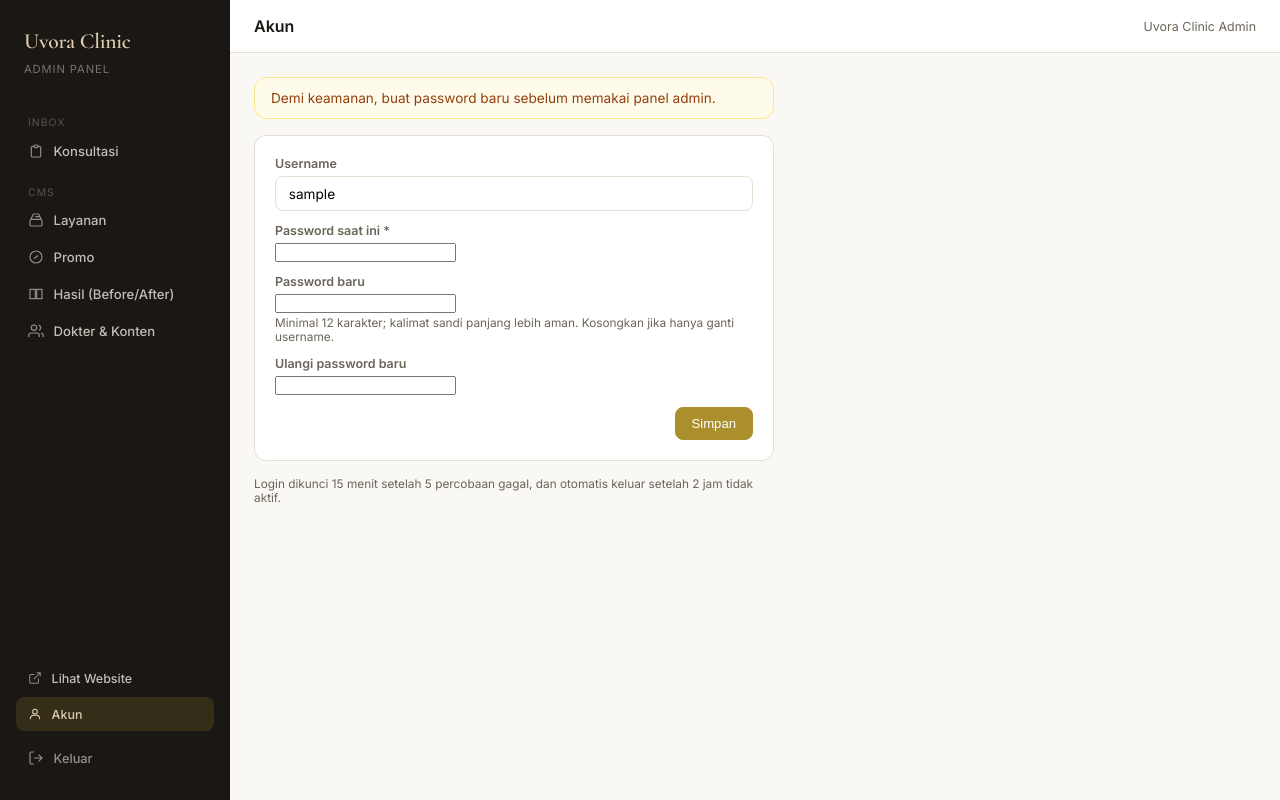
After one commit to kotakranger/uvoraclinic, a PHP site: page /admin/akun.php in a window 1280 px wide. The commit adds this page. Run offline with PHP 8.4, Linux system fonts and the light colour scheme; the visitor is signed in with stand-in values (Sample User, id 1); tables that the repository leaves empty or names only in its code hold one stand-in row (values such as "Sample post").

Commit message:
feat(admin): akun admin di database, halaman Akun, throttling login
- Tabel admin_users (bcrypt) menggantikan hash di auth.php; dibuat oleh migrate.php dengan password acak sekali tampil
- Halaman Akun untuk ganti username/password; wajib ganti password di login pertama
- Batas 5 percobaan gagal per 15 menit per IP, logout otomatis setelah 2 jam, cookie Secure di HTTPS
- Perbarui README & checklist

Co-Authored-By: Claude Sonnet 5.5 <noreply@anthropic.com>

```diff
--- /dev/null
+++ b/admin/akun.php
@@ -0,0 +1,98 @@
+<?php
+/**
+ * admin/akun.php — Ganti username & password admin.
+ */
+require_once __DIR__ . '/auth.php';
+require_once __DIR__ . '/../includes/csrf.php';
+require_once __DIR__ . '/../includes/admin_layout.php';
+
+admin_require_login();
+
+$pdo    = db();
+$uid    = (int) $_SESSION['admin_uid'];
+$force  = !empty($_SESSION['admin_must_change']);
+$me     = $pdo->prepare("SELECT * FROM admin_users WHERE id = ?");
+$me->execute([$uid]);
+$me = $me->fetch();
+if (!$me) { admin_logout(); header('Location: login.php'); exit; }
+
+$errors = [];
+if ($_SERVER['REQUEST_METHOD'] === 'POST') {
+    if (!csrf_verify()) {
+        $errors[] = 'Sesi tidak valid, silakan muat ulang halaman.';
+    } else {
+        $current  = (string) ($_POST['current_password'] ?? '');
+        $username = trim($_POST['username'] ?? '');
+        $new      = (string) ($_POST['new_password'] ?? '');
+        $confirm  = (string) ($_POST['confirm_password'] ?? '');
+
+        if (!password_verify($current, $me['password_hash'])) {
+            $errors[] = 'Password saat ini salah.';
+        }
+        if (!preg_match('/^[A-Za-z0-9._-]{3,32}$/', $username)) {
+            $errors[] = 'Username 3–32 karakter: huruf, angka, titik, strip, atau garis bawah.';
+        }
+        if ($new !== '') {
+            if (mb_strlen($new) < ADMIN_MIN_PASS_LEN) $errors[] = 'Password baru minimal ' . ADMIN_MIN_PASS_LEN . ' karakter.';
+            if ($new !== $confirm)                    $errors[] = 'Konfirmasi password tidak cocok.';
+            if (strcasecmp($new, $username) === 0)     $errors[] = 'Password tidak boleh sama dengan username.';
+        } elseif ($force) {
+            $errors[] = 'Anda harus membuat password baru sebelum melanjutkan.';
+        }
+
+        if (!$errors) {
+            try {
+                $hash = $new !== '' ? password_hash($new, PASSWORD_BCRYPT) : $me['password_hash'];
+                $pdo->prepare("UPDATE admin_users SET username = ?, password_hash = ?, must_change = 0 WHERE id = ?")
+                    ->execute([$username, $hash, $uid]);
+                session_regenerate_id(true);
+                $_SESSION['admin_user']        = $username;
+                $_SESSION['admin_must_change'] = false;
+                flash_set('ok', 'Akun diperbarui.' . ($new !== '' ? ' Password baru sudah aktif.' : ''));
+                header('Location: akun.php'); exit;
+            } catch (PDOException $e) {
+                $errors[] = ($e->errorInfo[1] ?? 0) == 1062 ? 'Username sudah dipakai.' : 'Gagal menyimpan akun.';
+            }
+        }
+        $me['username'] = $username !== '' ? $username : $me['username'];
+    }
+}
+
+$active_page = 'akun';
+admin_head('Akun', $active_page);
+flash_html();
+?>
+<div style="max-width:520px">
+  <?php if ($force): ?>
+    <div class="flash flash-err" style="background:#fffbeb;color:#92400e;border-color:#fde68a;">Demi keamanan, buat password baru sebelum memakai panel admin.</div>
+  <?php endif; ?>
+  <?php foreach ($errors as $err): ?>
+    <div class="flash flash-err">✕ <?= he($err) ?></div>
+  <?php endforeach; ?>
+
+  <form method="POST" class="card card-body" autocomplete="off">
+    <?= csrf_field() ?>
+    <div class="form-group">
+      <label class="lbl">Username</label>
+      <input type="text" name="username" value="<?= he($me['username']) ?>" required autocomplete="username">
+    </div>
+    <div class="form-group">
+      <label class="lbl">Password saat ini *</label>
+      <input type="password" name="current_password" required autocomplete="current-password">
+    </div>
+    <div class="form-group">
+      <label class="lbl">Password baru</label>
+      <input type="password" name="new_password" minlength="<?= ADMIN_MIN_PASS_LEN ?>" autocomplete="new-password" <?= $force ? 'required' : '' ?>>
+      <p class="hint">Minimal <?= ADMIN_MIN_PASS_LEN ?> karakter; kalimat sandi panjang lebih aman. Kosongkan jika hanya ganti username.</p>
+    </div>
+    <div class="form-group">
+      <label class="lbl">Ulangi password baru</label>
+      <input type="password" name="confirm_password" minlength="<?= ADMIN_MIN_PASS_LEN ?>" autocomplete="new-password">
+    </div>
+    <div style="display:flex;justify-content:flex-end;margin-top:.5rem">
+      <button type="submit" class="btn btn-primary">Simpan</button>
+    </div>
+  </form>
+  <p class="hint" style="margin-top:1rem;">Login dikunci 15 menit setelah <?= ADMIN_MAX_FAILS ?> percobaan gagal, dan otomatis keluar setelah 2 jam tidak aktif.</p>
+</div>
+<?php admin_foot(); ?>
--- a/admin/auth.php
+++ b/admin/auth.php
@@ -1,14 +1,18 @@
 <?php
 /**
- * admin/auth.php — Lightweight session-based auth for the admin panel.
+ * admin/auth.php — Session-based auth untuk panel admin.
  *
- * IMPORTANT: Change ADMIN_PASSWORD before going live!
- * Generate a hash with: php -r "echo password_hash('your-password', PASSWORD_BCRYPT);"
+ * Akun disimpan di tabel `admin_users` (hash bcrypt). Username & password diganti
+ * lewat menu "Akun" di panel admin — tidak perlu mengedit kode.
+ * Akun pertama dibuat oleh setup/migrate.php (password acak, tampil sekali).
  */
 
-define('ADMIN_USER',     'admin');
-// Default password: uvora2026  — CHANGE THIS before production!
-define('ADMIN_PASSWORD_HASH', '$2y$12$eP7ecaDIx46.0jctJLeKtuherC6u9s3503pxIhkgPXuBGH5PsNCx2');
+require_once __DIR__ . '/../includes/db.php';
+
+const ADMIN_MAX_FAILS     = 5;      // percobaan gagal ...
+const ADMIN_LOCK_WINDOW   = 900;    // ... dalam 15 menit → login dikunci sementara
+const ADMIN_IDLE_TIMEOUT  = 7200;   // logout otomatis setelah 2 jam tidak aktif
+const ADMIN_MIN_PASS_LEN  = 12;
 
 if (session_status() === PHP_SESSION_NONE) {
     // Use system temp dir to avoid MAMP session path issues
@@ -18,12 +22,74 @@ if (session_status() === PHP_SESSION_NONE) {
     session_start([
         'cookie_httponly' => true,
         'cookie_samesite' => 'Strict',
+        'cookie_secure'   => !empty($_SERVER['HTTPS']) && $_SERVER['HTTPS'] !== 'off',
     ]);
+}
+
+/** Buat tabel akun admin & log percobaan login bila belum ada (idempotent). */
+function ensure_admin_schema(): void
+{
+    static $done = false;
+    if ($done) return;
+    $done = true;
+    db()->exec("CREATE TABLE IF NOT EXISTS admin_users (
+        id            INT UNSIGNED NOT NULL AUTO_INCREMENT,
+        username      VARCHAR(40)  NOT NULL UNIQUE,
+        password_hash VARCHAR(255) NOT NULL,
+        must_change   TINYINT(1)   NOT NULL DEFAULT 0,
+        created_at    DATETIME     NOT NULL DEFAULT CURRENT_TIMESTAMP,
+        updated_at    DATETIME     NOT NULL DEFAULT CURRENT_TIMESTAMP ON UPDATE CURRENT_TIMESTAMP,
+        PRIMARY KEY (id)
+    ) ENGINE=InnoDB DEFAULT CHARSET=utf8mb4 COLLATE=utf8mb4_unicode_ci");
+    db()->exec("CREATE TABLE IF NOT EXISTS admin_login_attempts (
+        id         INT UNSIGNED NOT NULL AUTO_INCREMENT,
+        ip         VARCHAR(45)  NOT NULL,
+        created_at DATETIME     NOT NULL DEFAULT CURRENT_TIMESTAMP,
+        PRIMARY KEY (id),
+        INDEX idx_ip_time (ip, created_at)
+    ) ENGINE=InnoDB DEFAULT CHARSET=utf8mb4 COLLATE=utf8mb4_unicode_ci");
+}
+
+/**
+ * Buat akun pertama jika belum ada admin. Mengembalikan [username, password] bila dibuat, null bila tidak.
+ * $hash diisi hanya untuk migrasi dari hash lama; selain itu password acak dibuat.
+ */
+function admin_bootstrap_user(?string $existing_hash = null): ?array
+{
+    ensure_admin_schema();
+    if ((int) db()->query("SELECT COUNT(*) FROM admin_users")->fetchColumn() > 0) return null;
+    $user = 'admin';
+    $plain = null;
+    if ($existing_hash === null) {
+        $plain = substr(strtr(base64_encode(random_bytes(18)), '+/=', 'xyz'), 0, 16);
+        $existing_hash = password_hash($plain, PASSWORD_BCRYPT);
+    }
+    db()->prepare("INSERT INTO admin_users (username, password_hash, must_change) VALUES (?,?,1)")
+        ->execute([$user, $existing_hash]);
+    return [$user, $plain];
+}
+
+function admin_client_ip(): string
+{
+    return substr($_SERVER['REMOTE_ADDR'] ?? '0.0.0.0', 0, 45);
+}
+
+function admin_login_locked(): bool
+{
+    $st = db()->prepare("SELECT COUNT(*) FROM admin_login_attempts WHERE ip = ? AND created_at > DATE_SUB(NOW(), INTERVAL " . ADMIN_LOCK_WINDOW . " SECOND)");
+    $st->execute([admin_client_ip()]);
+    return (int) $st->fetchColumn() >= ADMIN_MAX_FAILS;
 }
 
 function admin_logged_in(): bool
 {
-    return !empty($_SESSION['admin_logged_in']) && $_SESSION['admin_logged_in'] === true;
+    if (empty($_SESSION['admin_logged_in']) || $_SESSION['admin_logged_in'] !== true) return false;
+    if (time() - (int) ($_SESSION['admin_last_seen'] ?? 0) > ADMIN_IDLE_TIMEOUT) {
+        $_SESSION = [];
+        return false;
+    }
+    $_SESSION['admin_last_seen'] = time();
+    return true;
 }
 
 function admin_require_login(): void
@@ -32,14 +98,44 @@ function admin_require_login(): void
         header('Location: login.php');
         exit;
     }
+    // Akun baru / password awal: wajib ganti dulu sebelum memakai panel
+    if (!empty($_SESSION['admin_must_change']) && basename($_SERVER['SCRIPT_NAME']) !== 'akun.php') {
+        header('Location: akun.php?force=1');
+        exit;
+    }
 }
 
-function admin_login(string $user, string $pass): bool
+/** @return string|true  true bila berhasil, selain itu pesan error untuk ditampilkan. */
+function admin_login(string $user, string $pass)
 {
-    if ($user !== ADMIN_USER) return false;
-    if (!password_verify($pass, ADMIN_PASSWORD_HASH)) return false;
+    try {
+        ensure_admin_schema();
+        if (admin_login_locked()) {
+            return 'Terlalu banyak percobaan gagal. Coba lagi dalam 15 menit.';
+        }
+        $st = db()->prepare("SELECT * FROM admin_users WHERE username = ?");
+        $st->execute([$user]);
+        $row = $st->fetch();
+        // Verifikasi selalu dijalankan agar waktu respons tidak membocorkan username
+        $hash = $row['password_hash'] ?? '$2y$10$5HzEgtaI/sijOeXEzclHyeF.fBbP2TDDKd6X4ctZPkMmFlYpmco7G';
+        if (!password_verify($pass, $hash) || !$row) {
+            db()->prepare("INSERT INTO admin_login_attempts (ip) VALUES (?)")->execute([admin_client_ip()]);
+            return 'Username atau password salah.';
+        }
+    } catch (Throwable $e) {
+        return 'Tidak dapat terhubung ke database.';
+    }
+    db()->prepare("DELETE FROM admin_login_attempts WHERE ip = ?")->execute([admin_client_ip()]);
+    if (password_needs_rehash($row['password_hash'], PASSWORD_BCRYPT)) {
+        db()->prepare("UPDATE admin_users SET password_hash = ? WHERE id = ?")
+            ->execute([password_hash($pass, PASSWORD_BCRYPT), $row['id']]);
+    }
     session_regenerate_id(true);
-    $_SESSION['admin_logged_in'] = true;
+    $_SESSION['admin_logged_in']   = true;
+    $_SESSION['admin_uid']         = (int) $row['id'];
+    $_SESSION['admin_user']        = $row['username'];
+    $_SESSION['admin_must_change'] = (bool) $row['must_change'];
+    $_SESSION['admin_last_seen']   = time();
     return true;
 }
 
--- a/admin/login.php
+++ b/admin/login.php
@@ -10,12 +10,12 @@ if ($_SERVER['REQUEST_METHOD'] === 'POST') {
     } else {
         $user = trim($_POST['username'] ?? '');
         $pass = $_POST['password'] ?? '';
-        if (admin_login($user, $pass)) {
+        $res = admin_login($user, $pass);
+        if ($res === true) {
             header('Location: index.php');
             exit;
-        } else {
-            $error = 'Username atau password salah.';
         }
+        $error = $res;
     }
 }
 
--- a/includes/admin_layout.php
+++ b/includes/admin_layout.php
@@ -195,6 +195,10 @@ function admin_head(string $title, string $active_page = 'consultations'): void
     <svg width="14" height="14" fill="none" stroke="currentColor" stroke-width="1.8" viewBox="0 0 24 24"><path d="M18 13v6a2 2 0 0 1-2 2H5a2 2 0 0 1-2-2V8a2 2 0 0 1 2-2h6M15 3h6v6M10 14 21 3"/></svg>
     Lihat Website
   </a>
+  <a href="akun.php" class="nav-item <?= $active_page === 'akun' ? 'active' : '' ?>" style="font-size:.78rem;">
+    <svg width="14" height="14" fill="none" stroke="currentColor" stroke-width="1.8" viewBox="0 0 24 24"><circle cx="12" cy="8" r="4"/><path d="M4 21v-1a6 6 0 0 1 6-6h4a6 6 0 0 1 6 6v1"/></svg>
+    Akun
+  </a>
   <a href="index.php?action=logout" class="logout-btn">
     <svg width="16" height="16" fill="none" stroke="currentColor" stroke-width="1.8" viewBox="0 0 24 24"><path d="M9 21H5a2 2 0 0 1-2-2V5a2 2 0 0 1 2-2h4M16 17l5-5-5-5M21 12H9"/></svg>
     Keluar
--- a/includes/csrf.php
+++ b/includes/csrf.php
@@ -15,6 +15,7 @@ if (session_status() === PHP_SESSION_NONE) {
     session_start([
         'cookie_httponly' => true,
         'cookie_samesite' => 'Strict',
+        'cookie_secure'   => !empty($_SERVER['HTTPS']) && $_SERVER['HTTPS'] !== 'off',
     ]);
 }
 
```
Also changed, not shown: DEPLOY_CHECKLIST.md (+6 -9 lines), setup/migrate.php (+17 -0 lines), README.md.
